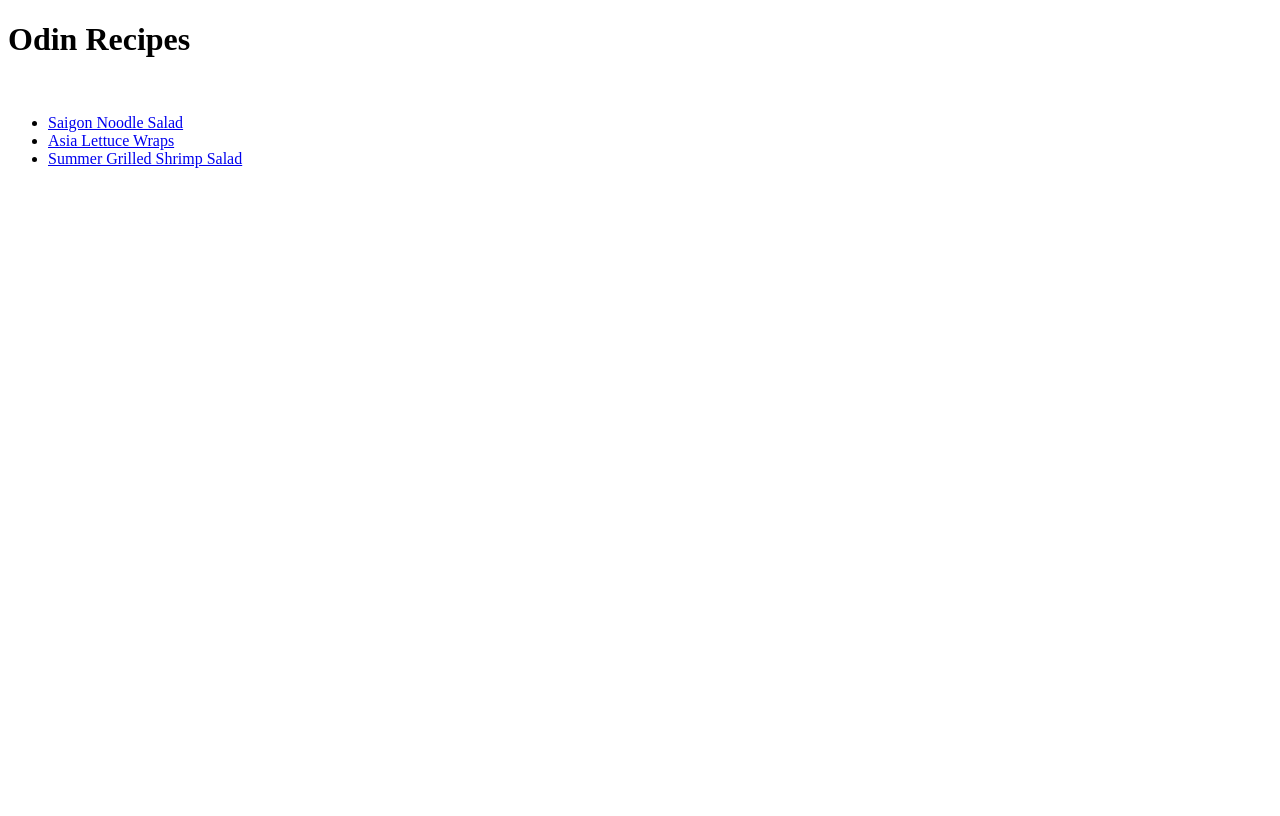
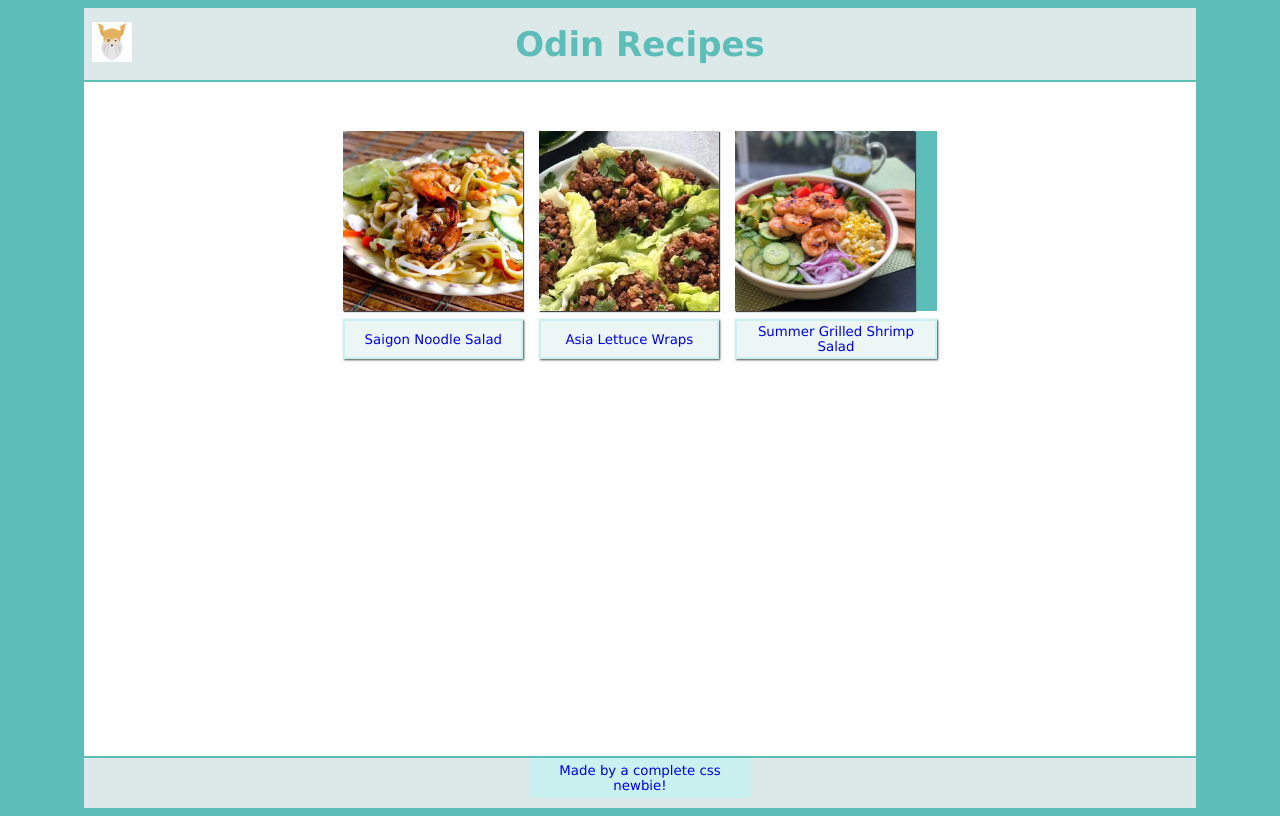
Before and after one commit to NikolaMilinkovic/odin-recipes, a plain HTML site: page index.html in a window 1280 px wide. Drawn offline with Linux system fonts and the light colour scheme.

Commit message:
rework all the files from scratch and add a new image

```diff
--- a/index.html
+++ b/index.html
@@ -3,15 +3,43 @@
     <head>
         <meta charset="UTF-8">
         <title>Odin recipes</title>
+        <link rel="stylesheet" type="text/css" href="style.css" />
     </head>
 
     <body>
-        <h1>Odin Recipes</h1>
-        <br />
-        <ul>
-            <li><a href="recipes/saigon_noodle_salad.html">Saigon Noodle Salad</a></li>
-            <li><a href="recipes/asian_lettuce_wraps.html">Asia Lettuce Wraps</a></li>
-            <li><a href="recipes/summer_grilled_shrimp_salad.html">Summer Grilled Shrimp Salad</a></li>
-        </ul>
+    <div class="parent-div">
+            <div class="background-div">
+                <div class="headline-container">
+                    <div class="odin-div">
+                        <a class="odin-logo" href="https://www.theodinproject.com/home"><img class="odin-png" src="images/odin-project-logo.png" alt="odin logo"></a>
+                    </div>
+
+                    <div class="headline-div">
+                        <h1 class="recipe-headline">Odin Recipes</h1>
+                    </div>
+                    <div class="adjusting-div"></div>
+                </div>
+                <div class="content-div">
+                    <ul class="recipe-list">
+                        <div class="food-container">
+                            <a class="img-a" href="recipes/saigon_noodle_salad.html"><img class="food-img" src="images/saigon_noodle_salad.jpg" alt="delicious saigon noodle salad"></a>
+                            <li class="text"><a href="recipes/saigon_noodle_salad.html"><button class="food-btn">Saigon Noodle Salad</button></a></li>
+                        </div>
+                        <div class="food-container">
+                            <a class="img-a" href="recipes/asian_lettuce_wraps.html"><img class="food-img" src="images/asian_lettuce_wraps.jpg" alt="delicious asia lettuce wraps" ></a>
+                            <li class="text"><a href="recipes/asian_lettuce_wraps.html"><button class="food-btn">Asia Lettuce Wraps</button></a></li>
+                        </div>
+                        <div class="food-container">
+                            <a class="img-a" href="recipes/summer_grilled_shrimp_salad.html"><img class="food-img" src="images/summer_grilled_shrimp_salad.jpg" alt="delicious summer grilled shrimp salad"></a>
+                            <li class="text"><a href="recipes/summer_grilled_shrimp_salad.html"><button class="food-btn">Summer Grilled Shrimp Salad</button></a></li>
+                        </div>
+                    </ul>
+                    </a>
+                </div>
+            </div>
+            <div class="footer">
+                <div class="newbie"><a href="https://github.com/NikolaMilinkovic"><button class="newbie-btn">Made by a complete css newbie!</button></a></div>
+            </div>
+        </div>
     </body>
 </html>
--- /dev/null
+++ b/style.css
@@ -0,0 +1,188 @@
+
+* {
+    font-family: Verdana, sans-serif;
+    background-color: #5cbdb9;
+}
+
+html {
+    padding-top: 0;
+    margin-top: 0;
+    background-color: #5cbdb9;
+}
+
+body  {
+    display: flex;
+    flex-direction: column;
+    min-height: 100vh;
+    position: relative;
+    background-color: #5cbdb9;
+}
+
+.parent-div {
+    display: flex;
+    height: 100%;
+    margin-left: 6%;
+    position: absolute;
+    height: 100%;
+    min-width: 88%;
+    background-color: white;
+    flex-direction: column;
+}
+
+.background-div {
+    width: 100%;
+    background-color: white;
+}
+
+ul {
+    list-style: none;
+    display: flex;
+    justify-content: center;
+    padding: 0;
+    margin: 0;
+    margin-top: 1rem;
+    background-color: inherit;
+    gap: 16px;
+    flex-wrap: wrap;
+    flex: auto;
+}
+
+ul.recipe-list {
+    display: flex;
+    margin-bottom: 50px;
+}
+
+
+
+button.food-btn {
+    color: -webkit-link;
+    font-family: Verdana, sans-serif;
+    background-color: #ebf6f5;
+    border: 2px solid #c8f1ef;
+    padding-left: 3%;
+    padding-right: 3%;
+    min-width: 180px;
+    min-height: 40px;
+    box-shadow: 1px 1px 2px #444;
+}
+
+button.food-btn:hover {
+    cursor: pointer;
+    border: 2px solid #c8f1ef;
+    padding-left: 3%;
+    padding-right: 3%;
+    min-width: 180px;
+    background-color: #c8f1ef;
+    box-shadow: 0px 0px 0px #444;
+  }
+
+  .content-div {
+    background-color: inherit;
+    padding: 3%;
+  }
+
+  .recipe-list .food-container {
+    display: flex;
+    flex-direction: column;
+    background-color: inherit;
+  }
+
+  .food-img{
+    height: 180px;
+    width: 180px;
+    box-shadow: 1px 1px 1px #444;
+    object-fit: cover;
+  }
+
+  a.img-a {
+    margin-bottom: 8px;
+    padding: 0;
+    height: 180px;
+  }
+
+  .food-img:hover{
+    height: 180px;
+    width: 180px;
+    box-shadow: 0px 0px 0px #444;
+  }
+
+  .headline-container {
+    display: flex;
+    border-bottom: 2px solid #5cbdb9;
+    align-items: center;
+    padding: 8px;
+    background-color: #dce9e8;
+    flex-wrap: wrap;
+    justify-content: center;
+  }
+
+.recipe-headline {
+    color: #5cbdb9;
+    background-color: #dce9e8;
+    font-size: 34px;
+    text-align: center;
+    width: auto;
+    height: auto;
+    margin: 0;
+    padding: 0.5rem;
+}
+
+
+.odin-div {
+    height: 100%;
+    background-color: #dce9e8;
+}
+
+.odin-png {
+    width: 40px;
+    height: 40px;
+    background-color: #dce9e8;
+}
+
+a.odin-logo {
+    background-color: #dce9e8;
+}
+
+.headline-div {
+    margin-left: auto;
+    margin-right:auto;
+}
+
+.adjusting-div {
+    width: 40px;
+}
+
+.footer {
+    display: flex;
+    margin-top: auto;
+    min-height:50px;
+    background-color: #dce9e8;
+    border-top: 2px solid #5cbdb9;
+    justify-content: center;
+}
+
+.newbie {
+    margin: 0;
+    padding: 0;
+    background-color: inherit;
+}
+
+.newbie-btn {
+    color: -webkit-link;
+    font-family: Verdana, sans-serif;
+    background-color: #c8f1ef;
+    border: 2px solid #c8f1ef;
+    padding-left: 3%;
+    padding-right: 3%;
+    min-width: 180px;
+    min-height: 40px;
+}
+
+.newbie-btn:hover {
+    cursor: pointer;
+    border: 2px solid #c8f1ef;
+    padding-left: 3%;
+    padding-right: 3%;
+    min-width: 180px;
+    background-color: #c8f1ef;
+  }
```
Also changed, not shown: images/odin-project-logo.png (added).
